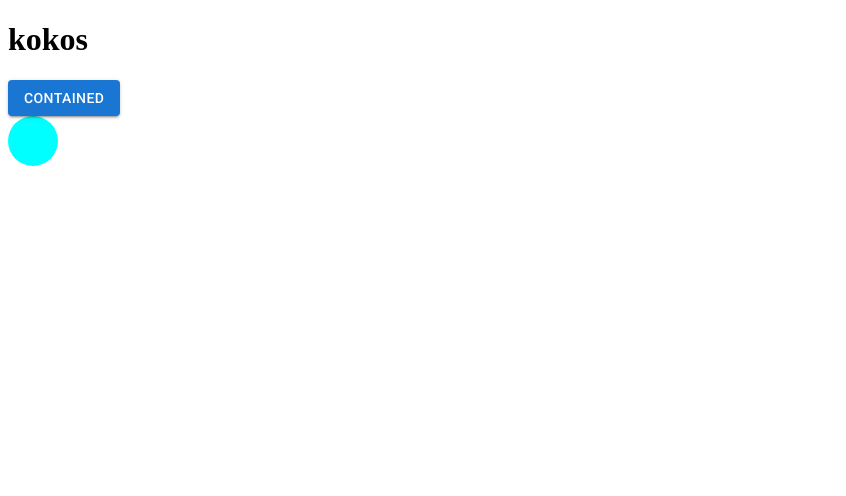
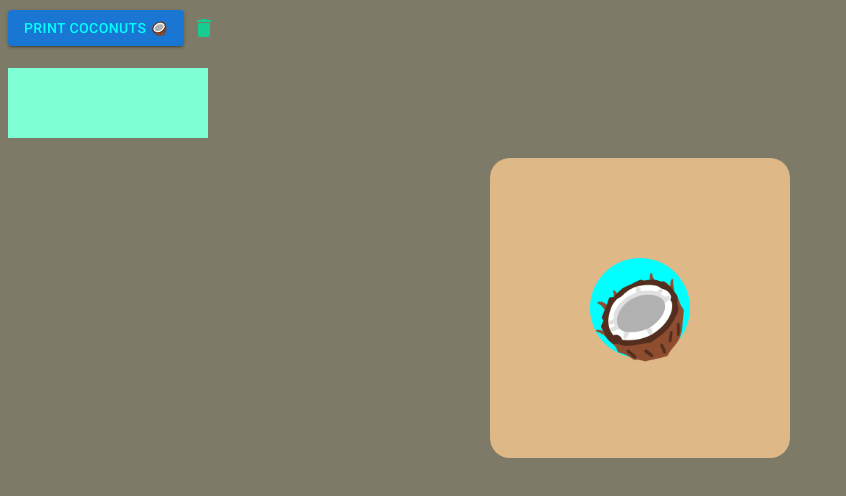
Before and after one commit to Boriwan/learning-mui-framer-motion, a React (Create React App) app: page / in a window 1280 px wide. Shown: the top 496 px of the page, without its empty margins (0-846 px from the left). Built offline with nearby package versions, Linux system fonts and the light colour scheme.

Commit message:
progress

```diff
--- a/package.json
+++ b/package.json
@@ -6,6 +6,7 @@
     "@emotion/react": "^11.10.4",
     "@emotion/styled": "^11.10.4",
     "@fontsource/roboto": "^4.5.8",
+    "@mui/icons-material": "^5.10.6",
     "@mui/material": "^5.10.6",
     "@testing-library/jest-dom": "^5.16.5",
     "@testing-library/react": "^13.4.0",
--- a/public/index.html
+++ b/public/index.html
@@ -4,7 +4,6 @@
 <head>
   <meta charset="utf-8" />
   <link rel="icon" href="%PUBLIC_URL%/favicon.ico" />
-  <link rel="stylesheet" href="https://fonts.googleapis.com/css?family=Roboto:300,400,500,700&display=swap" />
 
   <meta name="viewport" content="width=device-width, initial-scale=1" />
   <meta name="theme-color" content="#000000" />
--- a/src/App.js
+++ b/src/App.js
@@ -1,14 +1,11 @@
-import Button from '@mui/material/Button';
 import Ball from './components/Ball';
+import ButtonPrinter from './components/ButtonPrinter';
 
 function App() {
   return (
     <>
-      <h1>kokos</h1>
-
-      <Button variant="contained">Contained</Button>
-
-   <Ball />
+      <ButtonPrinter />
+      <Ball />
     </>
   )
 }
--- a/src/components/Ball.js
+++ b/src/components/Ball.js
@@ -7,20 +7,26 @@ export default function Ball() {
         top: -125,
         right: 125,
         bottom: 125,
-        left: -125,
+        left: 1
     };
     return (
+        <div id='move_area'>
             <motion.div
                 style={{
                     background: "aqua",
-                width: 50,
-                height: 50,
-                borderRadius: 40
+                    width: 100,
+                    height: 100,
+                    borderRadius: 60,
+                    fontSize: 80,
+                    textAlign: 'center'
                 }}
                 drag
+                dragTransition={{ bounceStiffness: 600, bounceDamping: 20 }}
+                dragElastic={0.5}
                 dragControls={controls}
                 whileTap={{ cursor: "grabbing" }}
-            whileDrag={{ scale: 1.5 }}
-            dragConstraints={constraintsRef}></motion.div>
+                whileDrag={{ scale: 1.2 }}
+                dragConstraints={constraintsRef}>🥥</motion.div>
+        </div >
     )
 }
--- /dev/null
+++ b/src/components/ButtonPrinter.js
@@ -0,0 +1,40 @@
+import React from 'react'
+import Button from '@mui/material/Button';
+import { IconButton } from '@mui/material';
+import DeleteIcon from '@mui/icons-material/Delete';
+
+export default function ButtonPrinter() {
+
+    function printCoco() {
+        document.getElementById("coco").innerHTML = "🥥 COCONUTS 🥥";
+    }
+
+    function deleteCoco() {
+        document.getElementById("coco").innerHTML = "";
+
+    }
+
+    return (
+        <>
+            <Button
+                variant="contained"
+                sx={{
+                    color: "aqua",
+                }}
+                onClick={() => { printCoco() }}
+            >Print Coconuts 🥥</Button>
+
+            <IconButton
+                aria-label='delete'
+                sx={{
+                    color: 'rgb(24, 203, 144)'
+                }}
+                onClick={() => { deleteCoco() }}
+            ><DeleteIcon /></IconButton>
+
+            <div id='box'>
+                <div id='coco'></div>
+            </div>
+        </>
+    )
+}
--- a/src/custom.css
+++ b/src/custom.css
@@ -0,0 +1,28 @@
+body {
+    background-color: rgb(125, 122, 104);
+    font-family: system-ui, -apple-system, BlinkMacSystemFont, 'Segoe UI', Roboto, Oxygen, Ubuntu, Cantarell, 'Open Sans', 'Helvetica Neue', sans-serif;
+}
+
+#box {
+    width: 150px;
+    height: 20px;
+    padding: 25px;
+    margin-top: 20px;
+    margin-bottom: 20px;
+    background-color: aquamarine;
+    text-align: center;
+    font-weight: bold;
+}
+
+#move_area {
+    margin: auto;
+    width: 300px;
+    height: 300px;
+    border-radius: 20px;
+    background-color: burlywood;
+    align-items: center;
+    display: flex;
+    justify-content: center;
+    align-items: center;
+
+}
--- a/src/index.js
+++ b/src/index.js
@@ -8,6 +8,7 @@ import '@fontsource/roboto/300.css';
 import '@fontsource/roboto/400.css';
 import '@fontsource/roboto/500.css';
 import '@fontsource/roboto/700.css';
+
 
 
 const root = ReactDOM.createRoot(document.getElementById('root'));
```
Also changed, not shown: 1 other file (tests, documents, lock files or other folders). Lines whose indentation alone changed are shown as unchanged.
